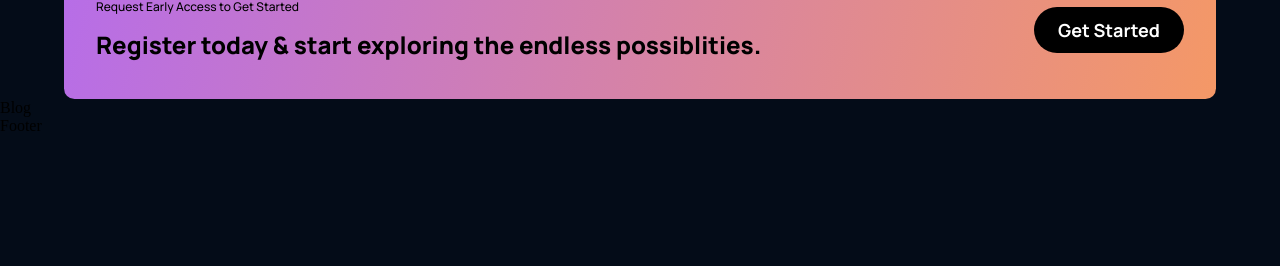
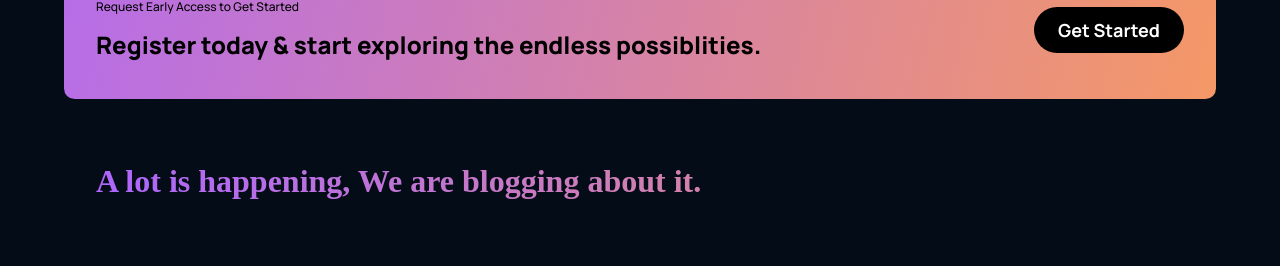
Before and after one commit to AsmaSenan/Pythoncalculator, a React (Create React App) app: page / in a window 1280 px wide. Shown: the part 2645-2911 px from the top of the page. Before the commit the page ends 2780 px from the top, so only its background shows below. Built offline with nearby package versions, Linux system fonts and the light colour scheme.

Commit message:
coding blog secation

```diff
--- a/src/containers/blog/Blog.jsx
+++ b/src/containers/blog/Blog.jsx
@@ -3,7 +3,12 @@ import './blog.css'
 
 const Blog = () => {
   return (
-    <div>Blog</div>
+    <div className="gpt3__blog section__padding" id="blog">
+      <div className="gpt3__blog-heading">
+        <h1 className="gradient__text">A lot is happening,
+        We are blogging about it.</h1>
+      </div>
+    </div>
   )
 }
 
```
